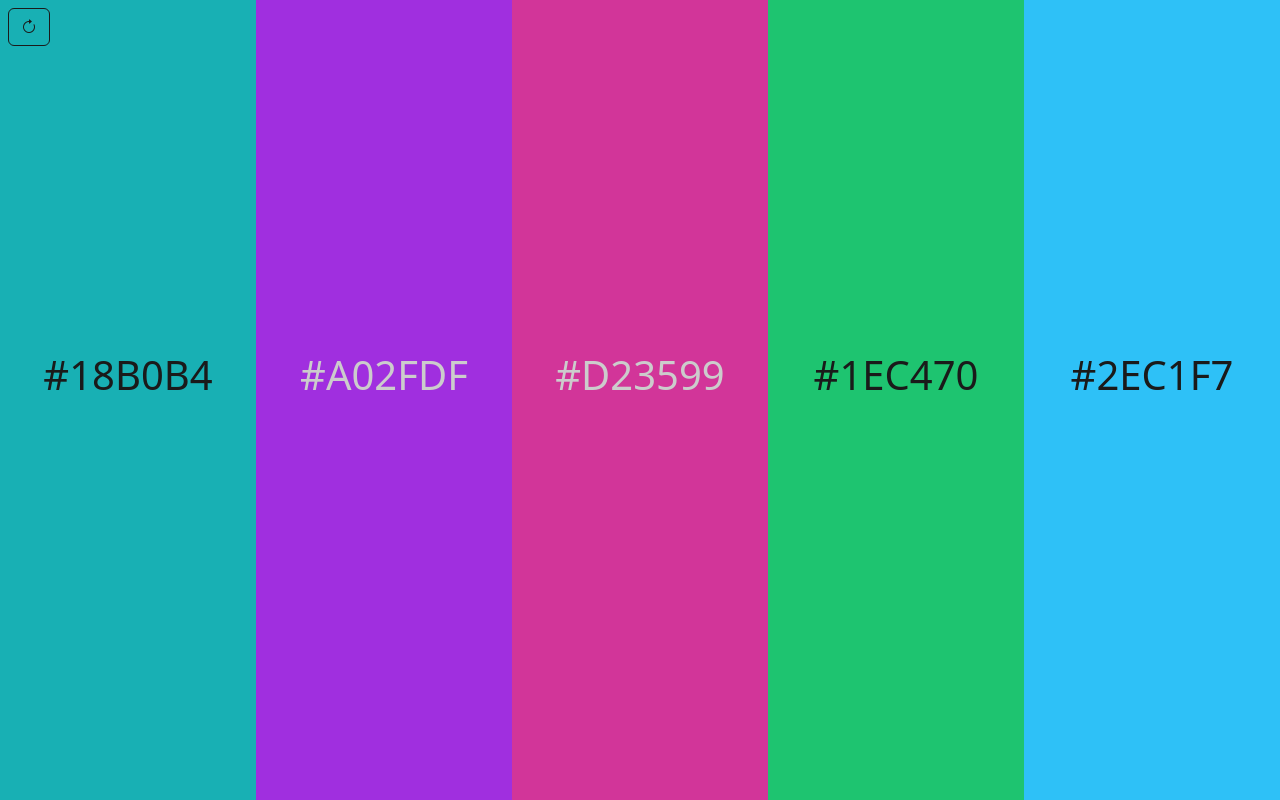
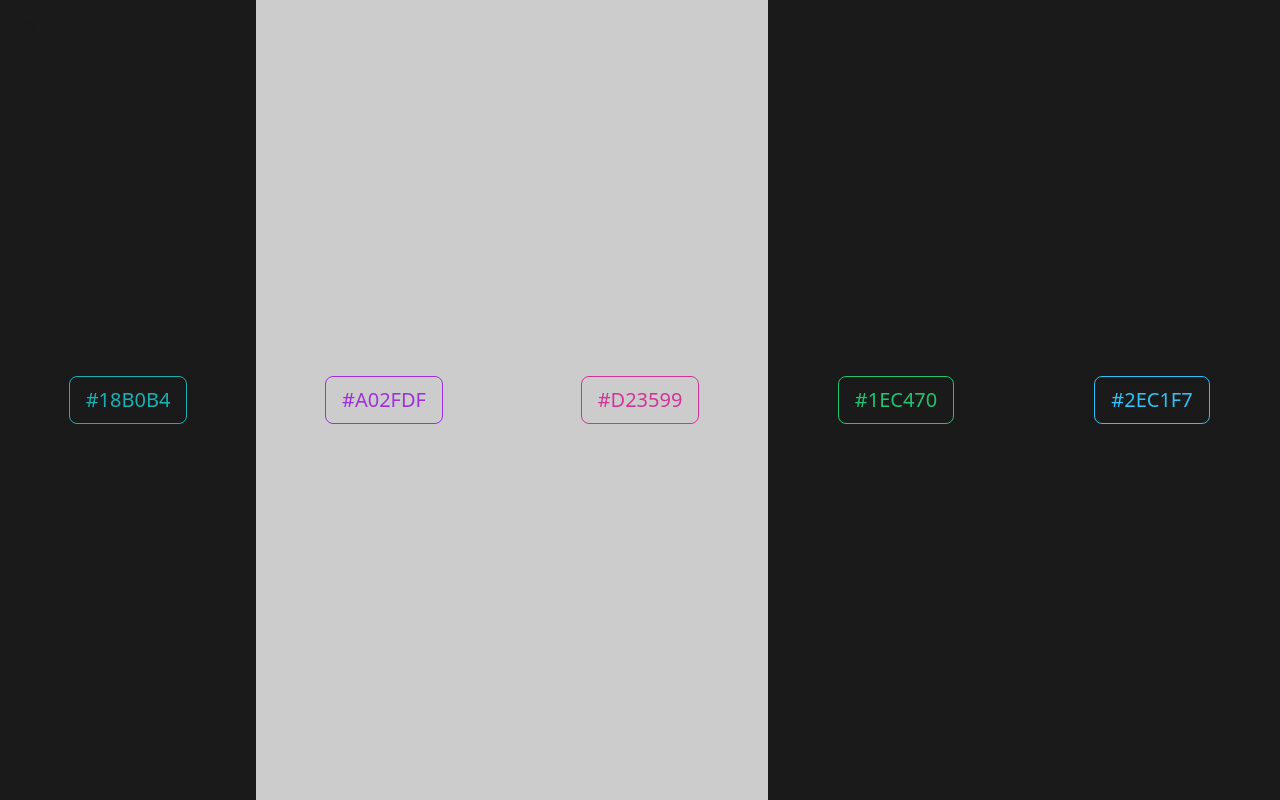
Before and after one commit to misterrager8/color-picker, a React (Create React App) app: page / in a window 1280 px wide. Built offline with nearby package versions, Linux system fonts and the light colour scheme.

Commit message:
2025.01.22

```diff
--- a/public/index.html
+++ b/public/index.html
@@ -3,7 +3,7 @@
   <head>
     <meta charset="utf-8" />
     <meta name="viewport" content="width=device-width, initial-scale=1" />
-    <link rel="apple-touch-icon" href="%PUBLIC_URL%/logo192.png" />
+    <link rel="icon" href="%PUBLIC_URL%/favicon.png" />
     <title>color-picker</title>
   </head>
   <body>
--- a/src/App.js
+++ b/src/App.js
@@ -6,6 +6,7 @@ const MultiContext = createContext();
 
 function ColorItem({ item, className = "" }) {
   const [copied, setCopied] = useState(false);
+  const [hovered, setHovered] = useState(false);
 
   const copyHex = () => {
     navigator.clipboard.writeText(item.hex);
@@ -15,14 +16,22 @@ function ColorItem({ item, className = "" }) {
 
   return (
     <div
-      onClick={() => copyHex()}
-      style={{ backgroundColor: item.hex, color: item.textColor }}
+      style={{ backgroundColor: item.textColor }}
       className={className + " color-item"}>
       <div className="m-auto">
-        <div className="h1">{item.hex}</div>
-        <div className="text-center h3">
-          {copied && <i className="bi bi-clipboard-check"></i>}&nbsp;
-        </div>
+        <button
+          onMouseEnter={() => setHovered(true)}
+          onMouseLeave={() => setHovered(false)}
+          onClick={() => copyHex()}
+          className="btn btn-lg w-100"
+          style={{
+            backgroundColor: !hovered ? "transparent" : item.hex,
+            color: !hovered ? item.hex : item.textColor,
+            borderColor: !hovered ? item.hex : "transparent",
+          }}>
+          {copied && <i className="bi bi-clipboard-check me-2"></i>}
+          {item.hex}
+        </button>
       </div>
     </div>
   );
```
Also changed, not shown: public/favicon.png (added).
